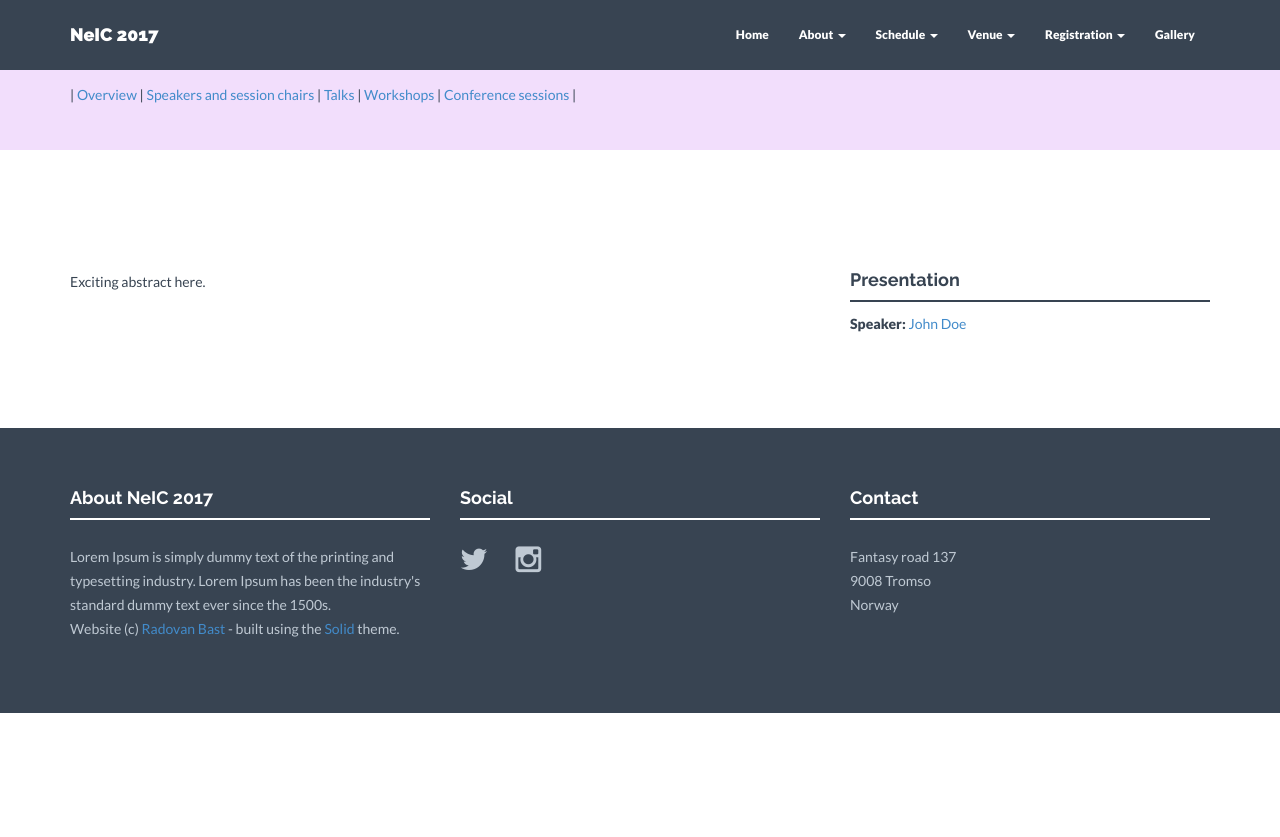
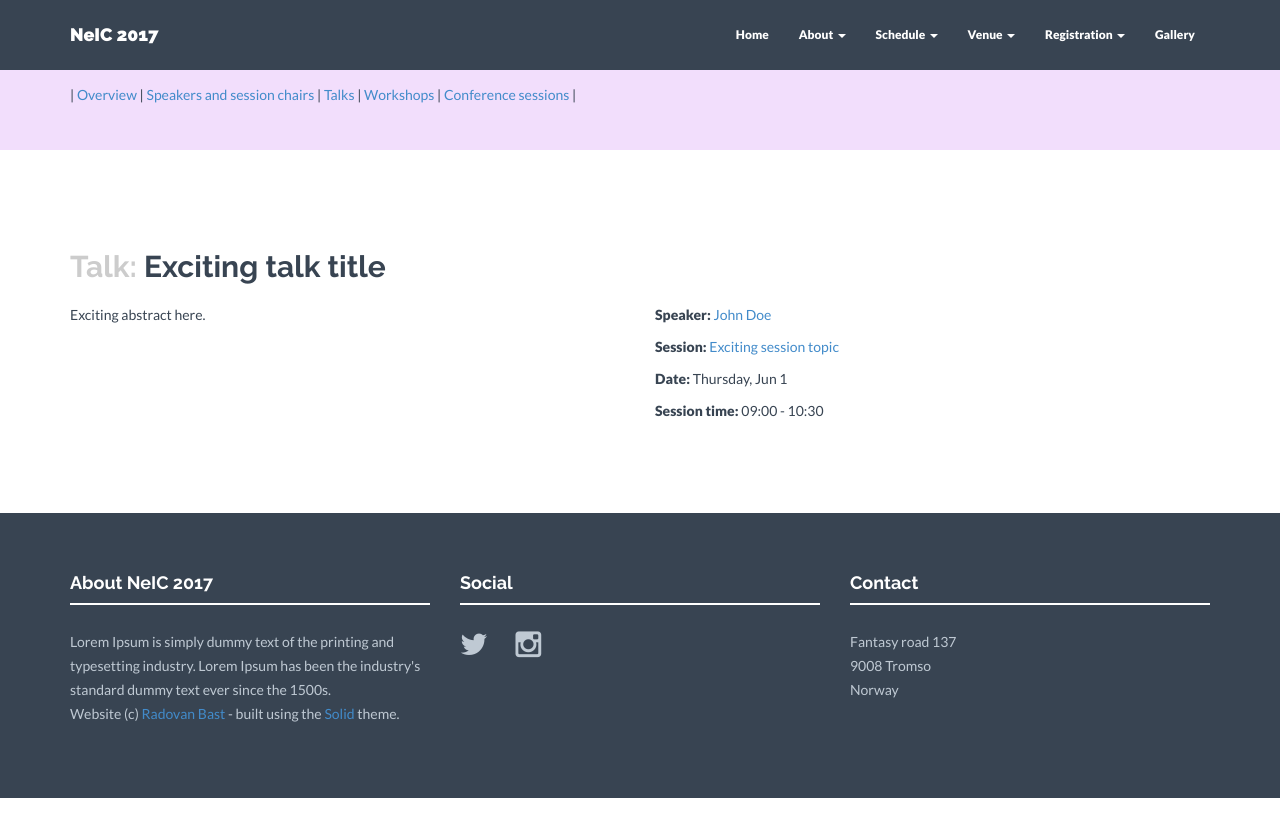
Before and after one commit to yohell/neic-2017, a Jekyll site: the page built from _talks/exciting-talk.md, in a window 1280 px wide. Shown: the top 837 px of the page. Built offline with Jekyll 4.4.1, drawn with Linux system fonts in a browser that asks for light colours; nearby versions of some CDN libraries.

Commit message:
style talk page

```diff
--- a/_includes/talk.html
+++ b/_includes/talk.html
@@ -1,15 +1,38 @@
+{% for day in site.schedule %}
+    {% for section in day.sections %}
+        {% if section.type == 'conference' %}
+            {% if section.session == page.session %}
+                {% assign day = day.day %}
+                {% assign time = section.time %}
+            {% endif %}
+        {% endif %}
+    {% endfor %}
+{% endfor %}
+
+{% for session in site.sessions %}
+    {% if session.session == page.session %}
+        {% assign session_title = session.title %}
+    {% endif %}
+{% endfor %}
+
 <div class="container mtb">
     <div class="row">
-        <div class="col-lg-7">
-            <div class="spacing"></div>
+        <div class="col-lg-12">
+            <h2>
+                <div class="lowlight">Talk:</div>
+                {{ page.title }}
+            </h2>
+        </div>
+
+        <div class="col-lg-6">
             {{ page.content }}
         </div>
 
-        <div class="col-lg-4 col-lg-offset-1">
-            <div class="spacing"></div>
-            <h4>Presentation</h4>
-            <div class="hline"></div>
-            <p><b>Speaker:</b> <a href="{{ site.baseurl }}/people/{{ page.speaker | downcase | replace:' ','-' }}">{{ page.speaker }}</a></p>
+        <div class="col-lg-6">
+            <p><div class="highlight">Speaker:</div> <a href="{{ site.baseurl }}/people/{{ page.speaker | downcase | replace:' ','-' }}">{{ page.speaker }}</a></p>
+            <p><div class="highlight">Session:</div> <a href="{{ site.baseurl }}/sessions/{{ page.session }}/">{{ session_title }}</a></p>
+            <p><div class="highlight">Date:</div> {{ day }}</p>
+            <p><div class="highlight">Session time:</div> {{ time }}</p>
         </div>
     </div>
 </div>
```
